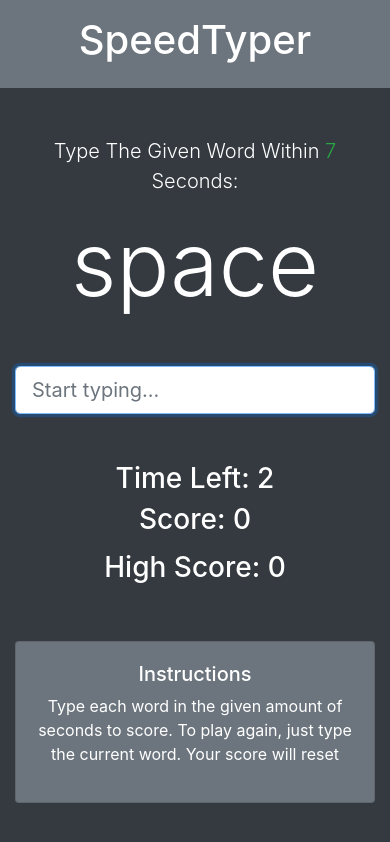
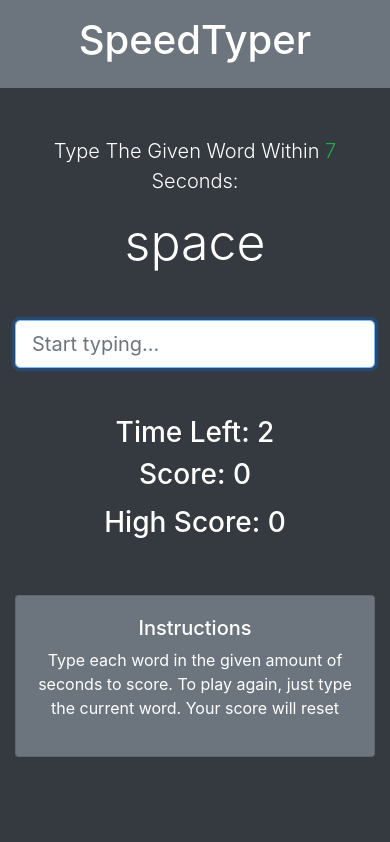
Before and after one commit to Deadbullfrog05/Speed_Typer, a plain HTML site: page index.html in a window 390 px wide. Drawn offline with nearby package versions, Linux system fonts and the light colour scheme.

Commit message:
Updated responsiveness

```diff
--- a/index.html
+++ b/index.html
@@ -8,6 +8,13 @@
   <title>SpeedTyper</title>
   <link rel="stylesheet" href="https://stackpath.bootstrapcdn.com/bootstrap/4.1.3/css/bootstrap.min.css" integrity="sha384-MCw98/SFnGE8fJT3GXwEOngsV7Zt27NXFoaoApmYm81iuXoPkFOJwJ8ERdknLPMO"
     crossorigin="anonymous">
+  <style>
+    @media only screen and (max-width:600px){
+      #current-word{
+        font-size: 50px;
+      }
+    }
+  </style>
 </head>
 
 <body class="bg-dark text-white ">
@@ -15,7 +22,6 @@
     <h1>SpeedTyper</h1>
   </header>
   <div class="container text-center">
-
     <!-- Word & Input -->
     <div class="row">
       <div class="col-md-6 mx-auto">
```
